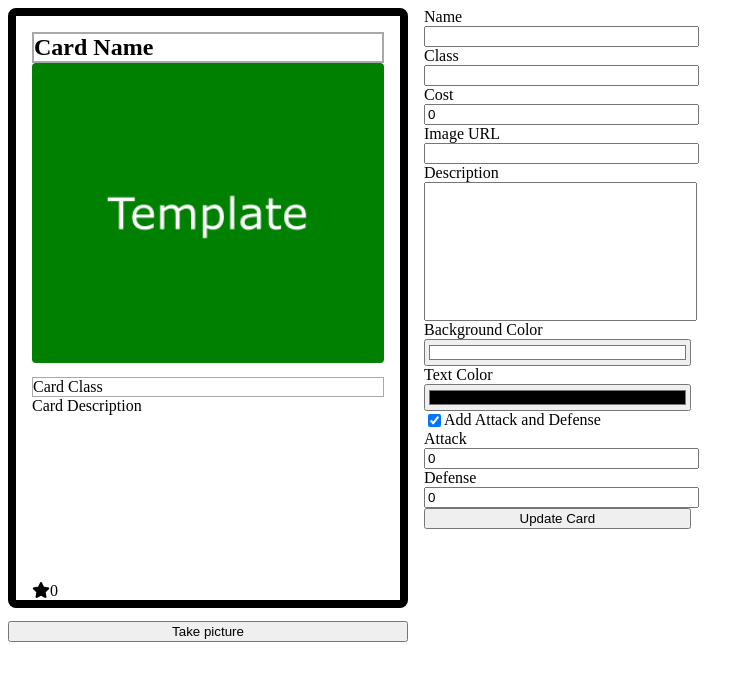
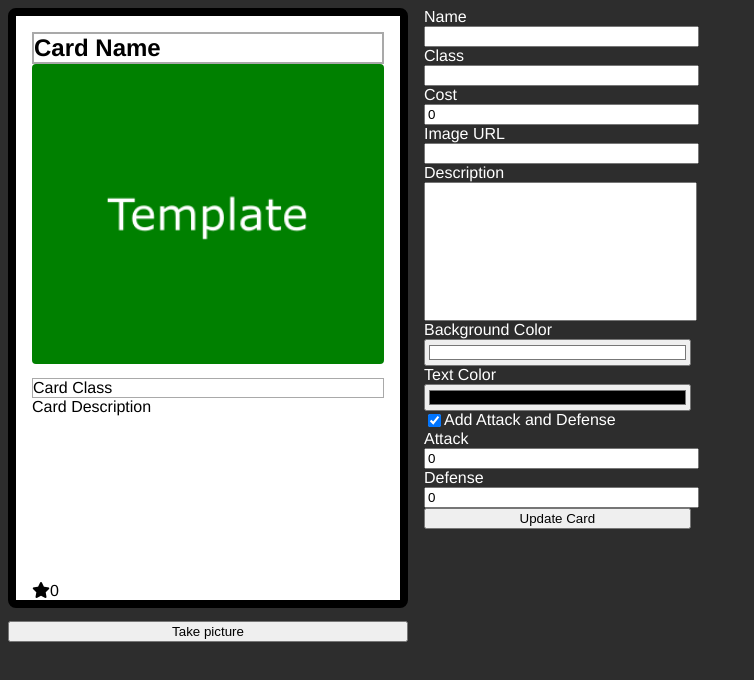
Before and after one commit to markov98/trading-card-editor, an Angular app: page / in a window 1280 px wide. Shown: the top 680 px of the page, without its empty margins (0-754 px from the left). Built offline with nearby package versions, Linux system fonts and the light colour scheme.

Commit message:
updated styles

```diff
--- a/src/styles.css
+++ b/src/styles.css
@@ -1 +1,5 @@
-/* You can add global styles to this file, and also import other style files */
+body {
+    background-color: rgb(45, 45, 45);
+    color: white;
+    font-family: Helvetica, sans-serif;
+}
```
